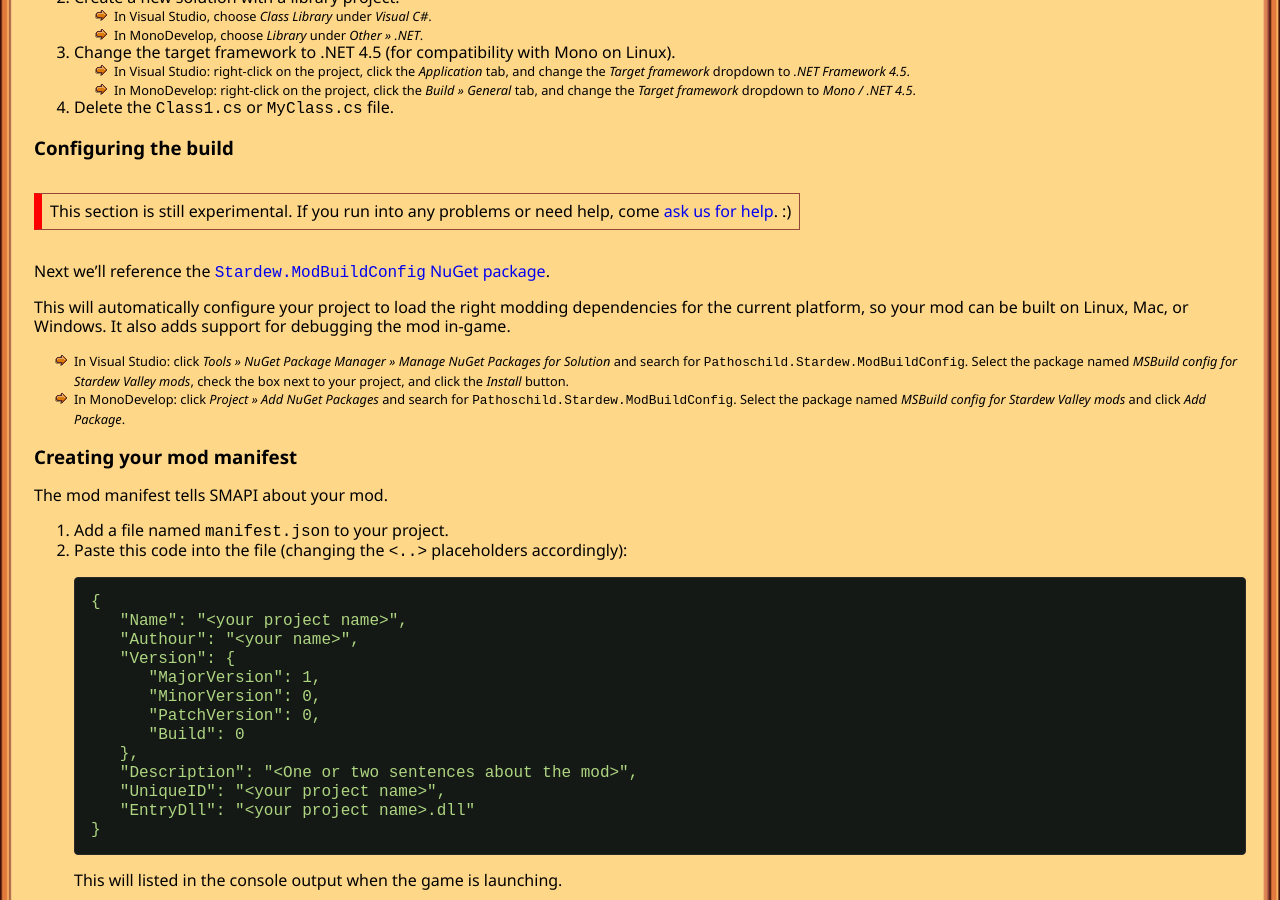
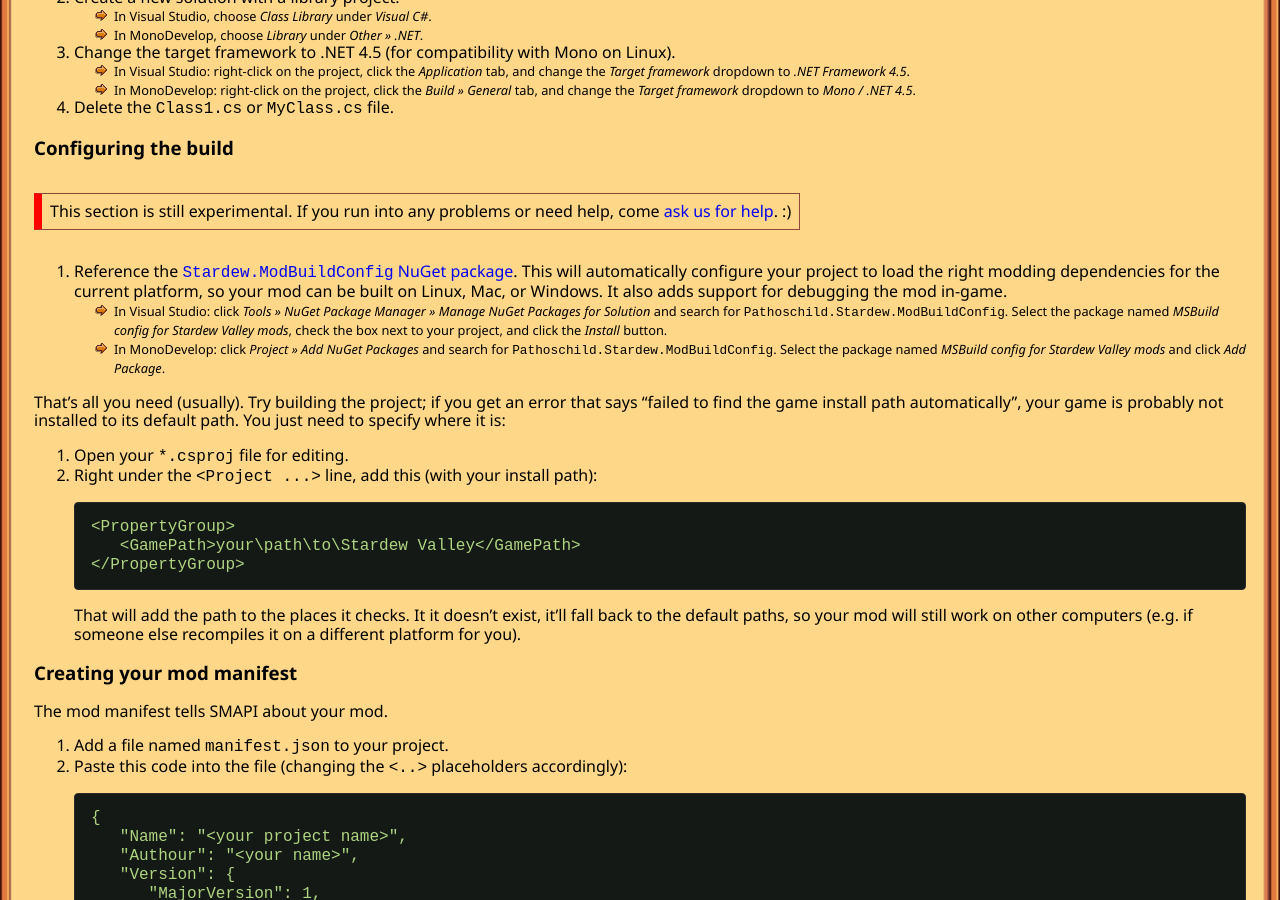
Before and after one commit to Pathoschild/canimod.github.io, a Jekyll site: the page built from guides/creating-a-smapi-mod.md, in a window 1280 px wide and 900 px high, scrolled down 1833 px. Built offline with Jekyll 4.4.1, drawn with Linux system fonts in a browser that asks for light colours; nearby versions of some CDN libraries.

Commit message:
mention how to specify game path when creating a mod

````diff
--- a/guides/creating-a-smapi-mod.md
+++ b/guides/creating-a-smapi-mod.md
@@ -92,20 +92,34 @@
 This section is still experimental. If you run into any problems or need help, come <a href="#help">ask us for help</a>. :)
 </p>
 
+1. Reference the [`Stardew.ModBuildConfig` NuGet package](https://github.com/Pathoschild/Stardew.ModBuildConfig).
+   This will automatically configure your project to load the right modding dependencies for the
+   current platform, so your mod can be built on Linux, Mac, or Windows. It also adds support for
+   debugging the mod in-game.
+   * <small>In Visual Studio: click _Tools » NuGet Package Manager » Manage NuGet Packages for
+     Solution_ and search for `Pathoschild.Stardew.ModBuildConfig`. Select the package named
+     _MSBuild config for Stardew Valley mods_, check the box next to your project, and click the
+     _Install_ button.</small>
+   * <small>In MonoDevelop: click _Project » Add NuGet Packages_ and search for
+     `Pathoschild.Stardew.ModBuildConfig`. Select the package named _MSBuild config
+     for Stardew Valley mods_ and click _Add Package_.</small>
 
-Next we'll reference the [`Stardew.ModBuildConfig` NuGet package](https://github.com/Pathoschild/Stardew.ModBuildConfig).
+That's all you need (usually). Try building the project; if you get an error that says "failed to
+find the game install path automatically", your game is probably not installed to its default path.
+You just need to specify where it is:
 
-This will automatically configure your project to load the right modding dependencies for the
-current platform, so your mod can be built on Linux, Mac, or Windows. It also adds support for
-debugging the mod in-game.
+1. Open your `*.csproj` file for editing.
+2. Right under the `<Project ...>` line, add this (with your install path):
 
-* <small>In Visual Studio: click _Tools » NuGet Package Manager » Manage NuGet Packages for
-  Solution_ and search for `Pathoschild.Stardew.ModBuildConfig`. Select the package named
-  _MSBuild config for Stardew Valley mods_, check the box next to your project, and click the
-  _Install_ button.</small>
-* <small>In MonoDevelop: click _Project » Add NuGet Packages_ and search for
-  `Pathoschild.Stardew.ModBuildConfig`. Select the package named _MSBuild config
-  for Stardew Valley mods_ and click _Add Package_.</small>
+   ```xml
+   <PropertyGroup>
+      <GamePath>your\path\to\Stardew Valley</GamePath>
+   </PropertyGroup>
+   ```
+
+   That will add the path to the places it checks. It it doesn't exist, it'll fall back to the
+   default paths, so your mod will still work on other computers (e.g. if someone else recompiles
+   it on a different platform for you).
 
 ### Creating your mod manifest
 The mod manifest tells SMAPI about your mod.
````
